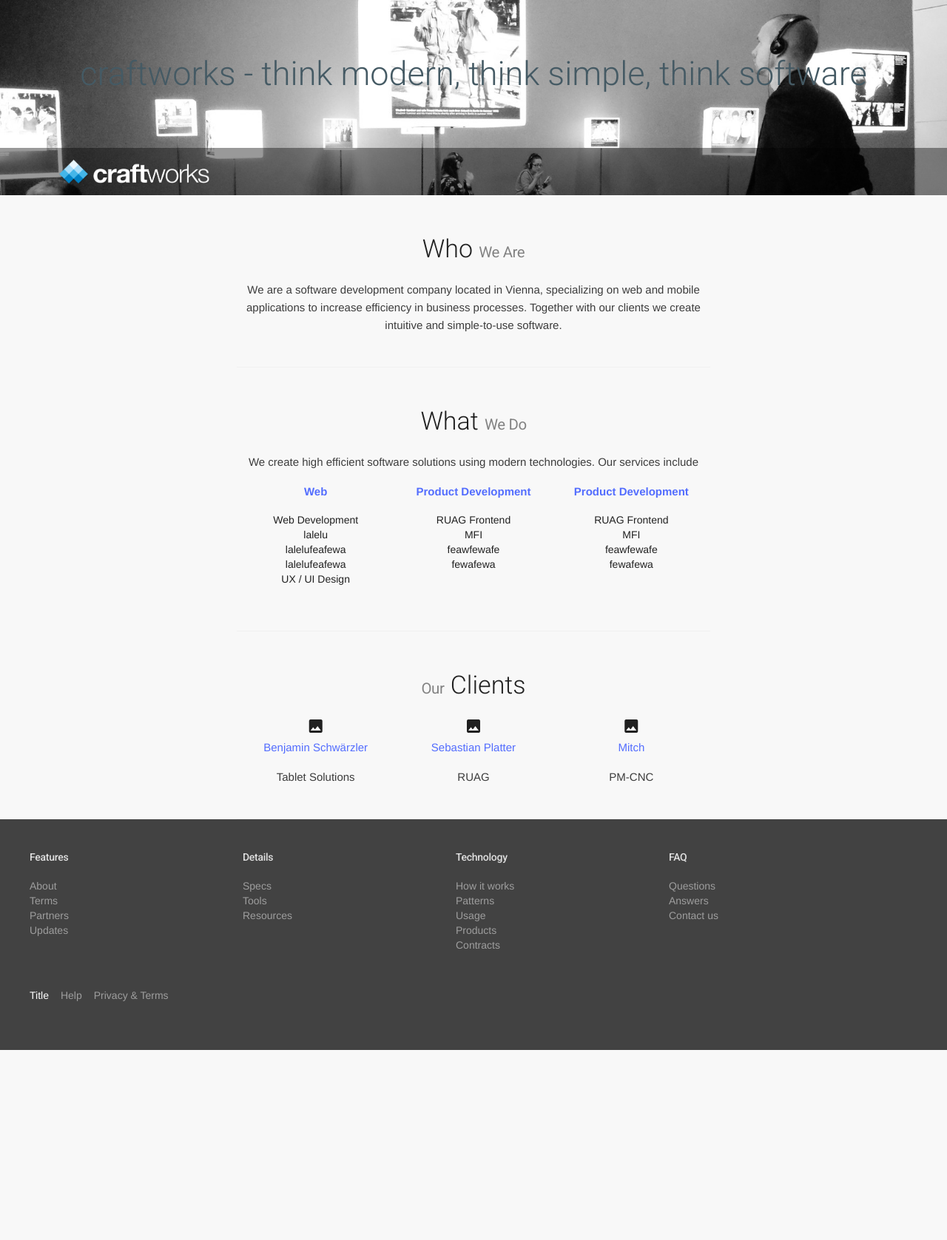
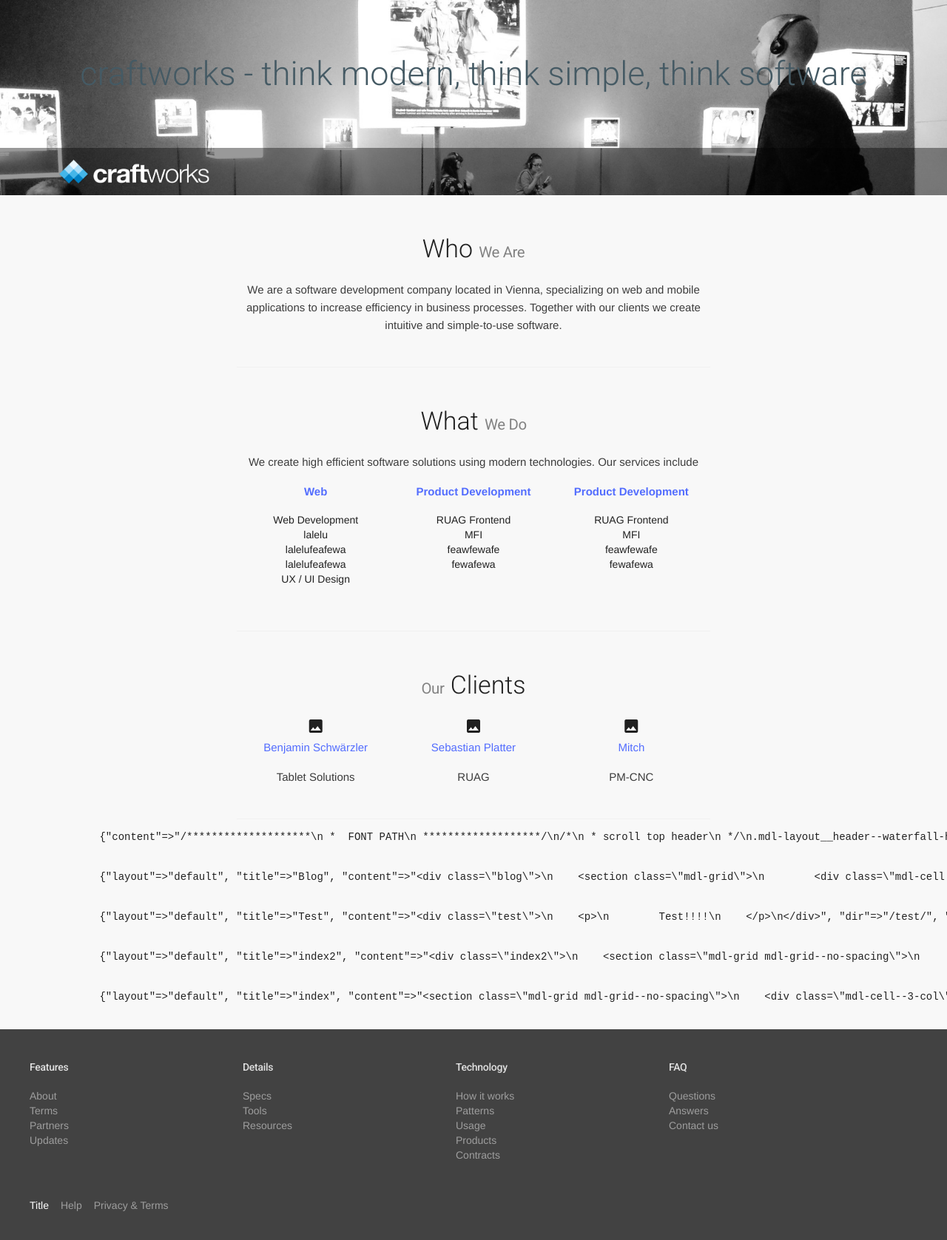
Before and after one commit to craftworks-at/craftworks-at, a Jekyll site: the page built from index.html, in a window 1280 px wide. Shown: the top 1677 px of the page at 74% size. Built offline with Jekyll 4.4.1, drawn with Linux system fonts in a browser that asks for light colours; nearby versions of some CDN libraries; library files that are not in the unit come from our copies.

Commit message:
Added inspect

```diff
--- a/_layouts/default.html
+++ b/_layouts/default.html
@@ -50,6 +50,11 @@
         </header>
         <main class="mdl-layout__content">
             {{content}}
+            {% for node in site.pages %}
+            <pre>
+                {{ node | inspect }}
+            </pre>
+            {% endfor %}
             {% include footer.html %}
         </main>
     </div>
```
